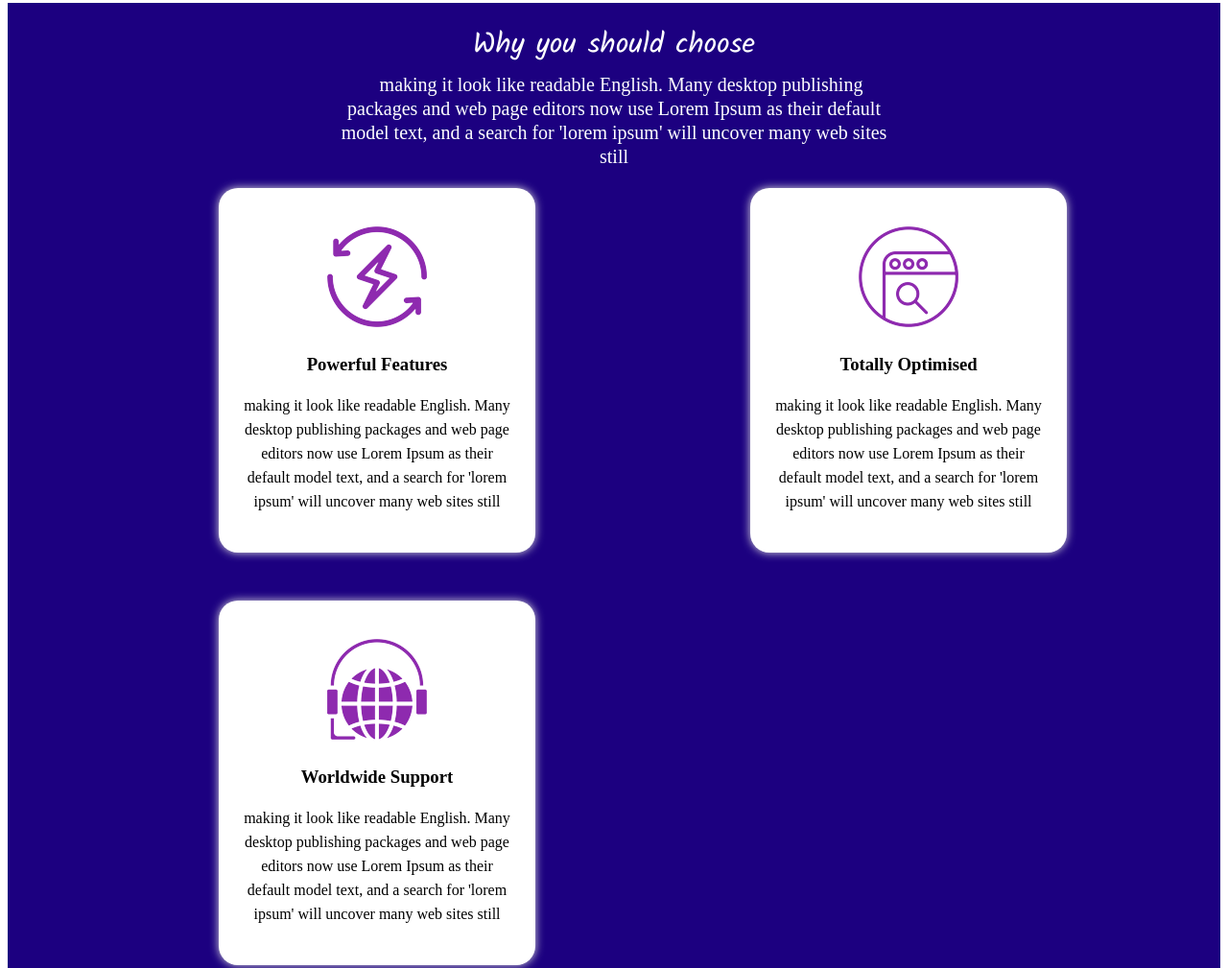
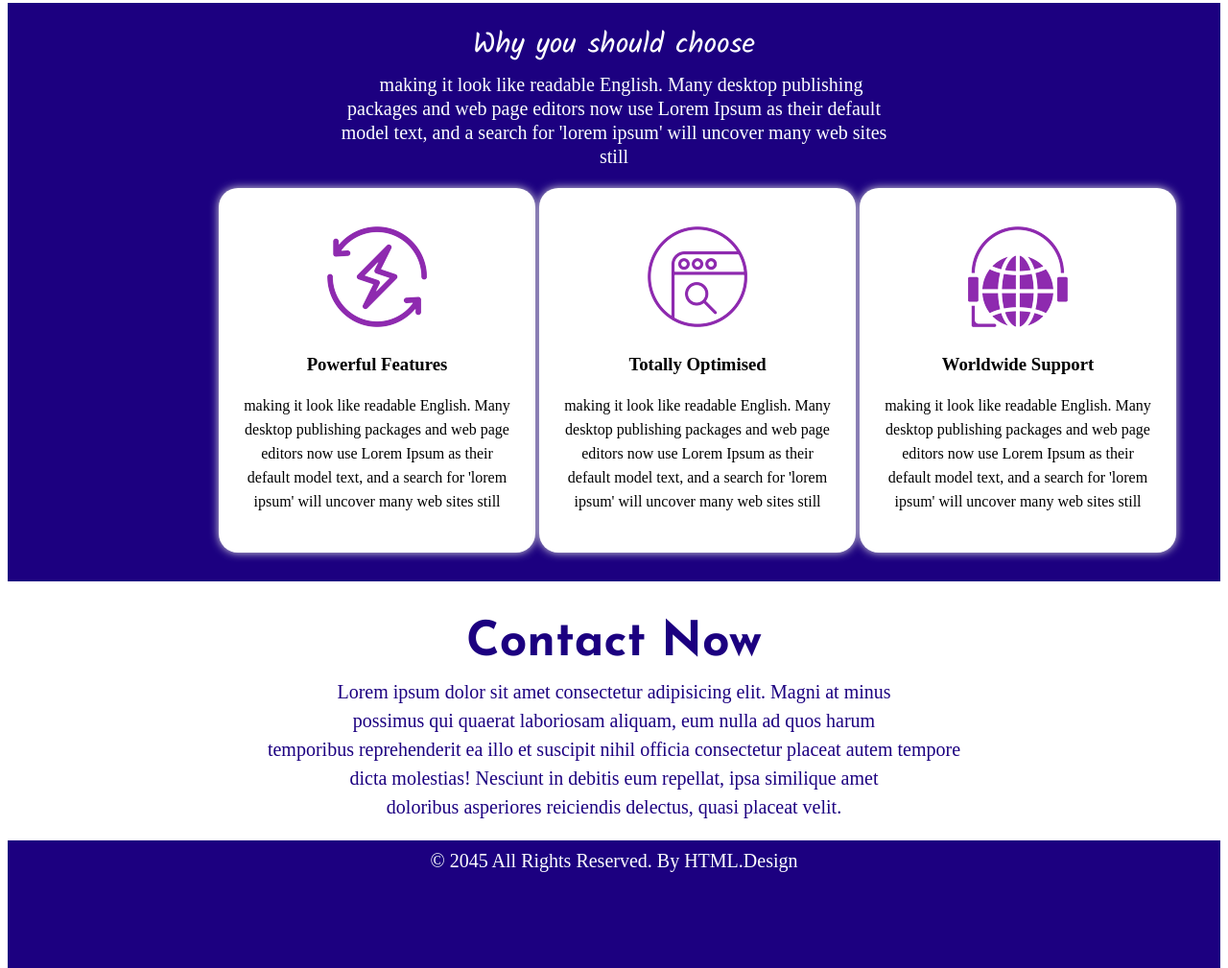
Before and after one commit to innaphan/Data-Web, a plain HTML site: page index.html in a window 1280 px wide. Shown: the part 1470-2479 px from the top of the page at 96% size. Drawn offline with Linux system fonts and the light colour scheme; a web font is replaced by a local one.

Commit message:
Add files via upload

```diff
--- a/index.html
+++ b/index.html
@@ -64,6 +64,7 @@
 <div class="p6"><a href="https://mystat.itstep.org/en/main/library/page/index/2" target="_blank">READ MORE</a></div>
 </div>
 
+
 <div class="choose">
 <div class="p7">
     Why you should choose
@@ -73,6 +74,7 @@
     making it look like readable English. Many desktop publishing <br> packages and web page editors now use Lorem Ipsum as their default <br> model text, and a search for 'lorem ipsum' will uncover many web sites <br> still
 </div>
 
+<div class="cs">
 <div class="choose1">
     <img src="img1.png" alt="img1">
     <h3>Powerful Features</h3>
@@ -97,6 +99,7 @@
 </p>
 </div>
 </div>
+</div>
 
 <div class="footer">
 <h3 class="foot">Contact Now</h3>
--- a/style.css
+++ b/style.css
@@ -149,16 +149,15 @@ h1{
     text-align: center;
     font-weight: 500;
     line-height: 25px;
-    margin-left: 220px;
-
 }
 
-.choose1{
-    margin-left: 220px;
-}
 
 .choose{
     background-color: rgb(28, 0, 128);
+}
+
+.cs{
+    margin-left: 220px;
 }
 
 .foot{
```
